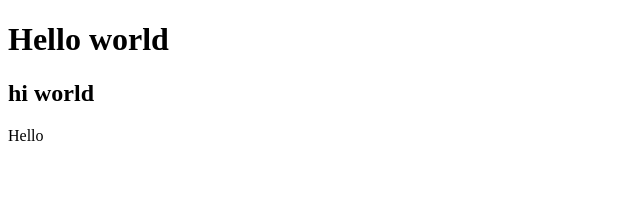
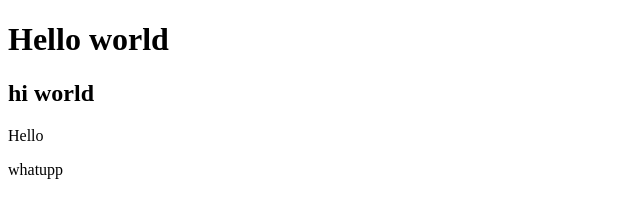
Before and after one commit to kutukmu/fetchTrainning, a plain HTML site: page index.html in a window 1280 px wide. Shown: the full height of the page, 0-640 px from the left. Drawn offline with Linux system fonts and the light colour scheme.

Commit message:
whatsupp added

```diff
--- a/index.html
+++ b/index.html
@@ -11,7 +11,11 @@
     <h2>hi world</h2>
 
     <div>
-      <p> Hello </p>
+      <p>Hello</p>
+    </div>
+
+    <div>
+      whatupp
     </div>
   </body>
 </html>
```
